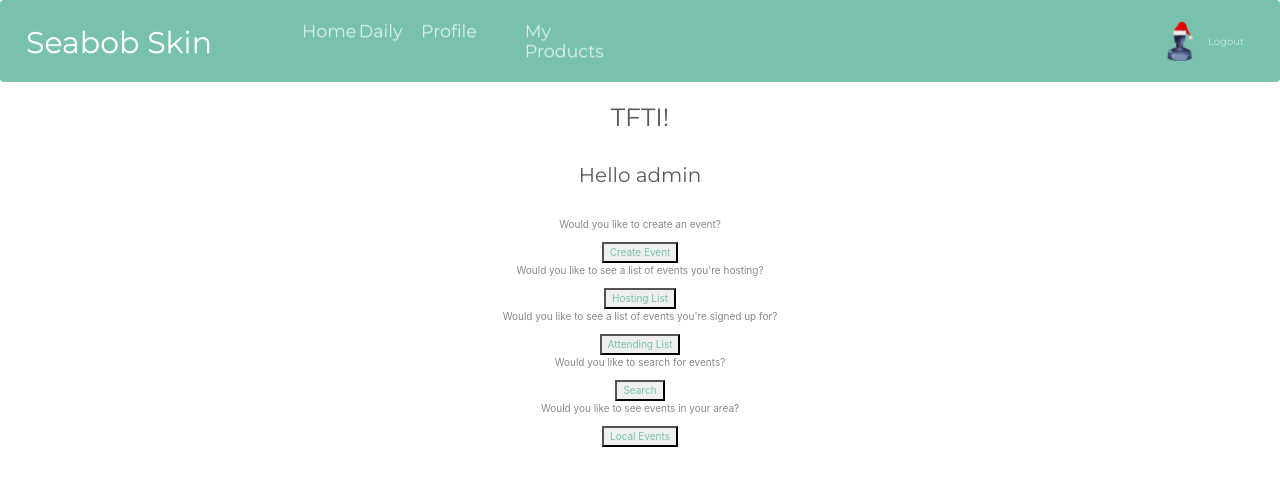
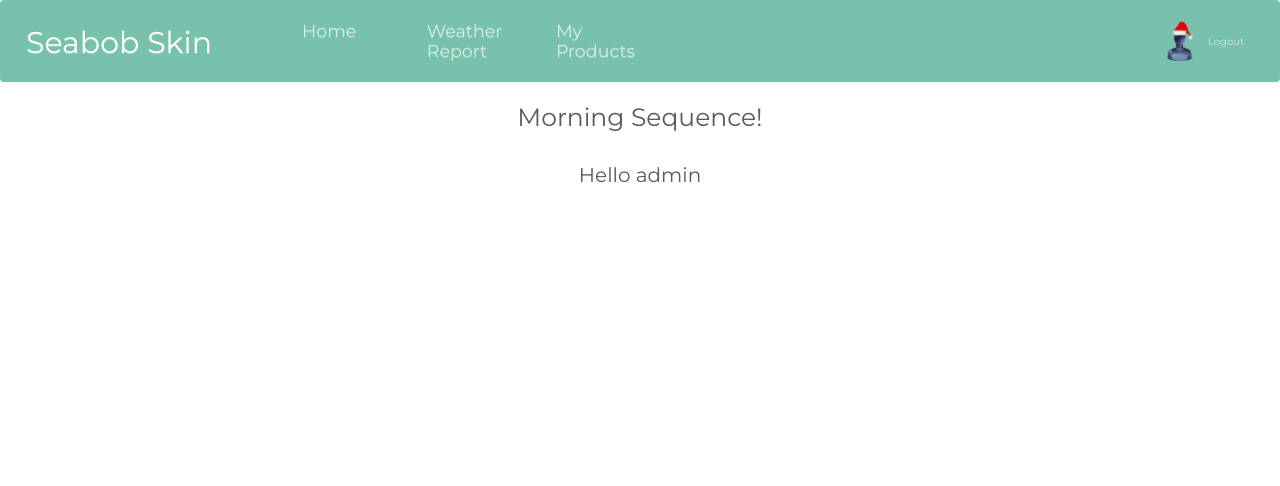
Before and after one commit to suyasha0/sequencing, a Django app: page /dashboard/ in a window 1280 px wide. Shown: the top 486 px of the page. Run offline with Django 3.2, Linux system fonts and the light colour scheme; a user stored in the database is signed in; some libraries are stand-ins or nearby versions.

Commit message:
working version

```diff
--- a/skincare/templates/base.html
+++ b/skincare/templates/base.html
@@ -24,10 +24,7 @@
         <a class="nav-link" href="#">Home <span class="sr-only">(current)</span></a>
       </li>
       <li class="nav-item">
-        <a class="nav-link" href="/daily">Daily</a>
-      </li>
-      <li class="nav-item">
-        <a class="nav-link" href="/weather">Profile</a>
+        <a class="nav-link" href="/weather">Weather Report</a>
       </li>
       <li class="nav-item">
         <a class="nav-link" href="/myproducts">My Products</a>
--- a/skincare/templates/dashboard.html
+++ b/skincare/templates/dashboard.html
@@ -1,17 +1,6 @@
 {% extends "base.html" %}
 {% block content %}
-  <h1>TFTI!</h1>
+  <h1>Morning Sequence!</h1>
   <h2>Hello {{first_name}}</h2>
-  <p>Would you like to create an event?</p>
-  <a href="/create_event/"> <button type="button">Create Event</button> </a>
-  <p>Would you like to see a list of events you're hosting?</p>
-  <a href="/hosting/"> <button type="button">Hosting List</button> </a>
-  <p>Would you like to see a list of events you're signed up for?</p>
-  <a href="/attending/"> <button type="button">Attending List</button> </a>
-  <p>Would you like to search for events?</p>
-  <a href="/search/"> <button type="button">Search</button> </a>
 
-  <p>Would you like to see events in your area?</p>
-  <a href="/local_events/"><button type="button">Local Events</button></a>
-  <br></br>
 {% endblock %}
--- a/skincare/views.py
+++ b/skincare/views.py
@@ -45,10 +45,11 @@ def dashboard(request):
 
 def weather(request):
 	#gets data from open weather, from moscow
-	result = requests.get('http://api.openweathermap.org/data/2.5/forecast?id=524901&APPID=a5e7afca7c5950b7d739578c35e60ac9')
-	data = result.json()
-	print data['list'][0]['main']['humidity']
-	return render(request, 'weather.html')
+    result = requests.get('http://api.openweathermap.org/data/2.5/forecast?id=524901&APPID=a5e7afca7c5950b7d739578c35e60ac9')
+    data = result.json()
+    context = {'first_name':request.user.first_name, 'humidity' : data['list'][0]['main']['humidity'], 'weather' : data['list'][0]['weather'][0]['description']}
+    #context = {'weather' : data['list'][0]['weather'][0]['description']}
+    return render(request, 'weather.html', context)
 
 def daily(request):
 	return render(request, 'daily.html')
```
Also changed, not shown: skincare/templates/weather.html (+8 -1 lines), db.sqlite3, 1 other file.
